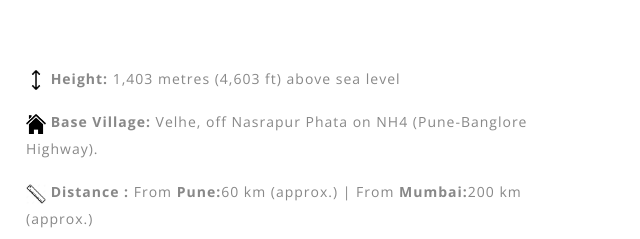
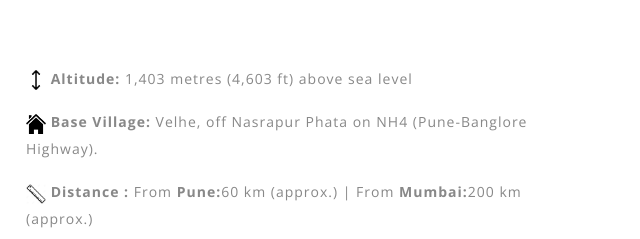
Before and after one commit to omkardesh/omkardesh.github.io, a plain HTML site: page Fort1.html in a window 1280 px wide. Shown: the part 374-613 px from the top of the page, 629-1269 px from the left. Drawn offline with nearby package versions, Linux system fonts and the light colour scheme.

Commit message:
corrections made

```diff
--- a/Fort1.html
+++ b/Fort1.html
@@ -119,7 +119,7 @@ Smartphone Compatible web template, free webdesigns for Nokia, Samsung, LG, Sony
 				<div class="col-md-6 news-right">
 					<!-- <h4>Welcome Wanderers,</h4> -->
 					<!-- <p class="sub_p">Also called as Prachandagad due to its sheer size. (In Marathi, "Prachanda" -> huge. "Gad" -> Fort). Was renamed as <b>Futulgaib</b> by Mughals due to the difficulty they faced while defending this fort due to its size.</p> -->
-					<p class="sub_p"><img src="images/height-icon.png" height="20px" width="20px"> <b>Height:</b> 1,403 metres (4,603 ft) above sea level</p>
+					<p class="sub_p"><img src="images/height-icon.png" height="20px" width="20px"> <b>Altitude:</b> 1,403 metres (4,603 ft) above sea level</p>
 					<p class="sub_p"><img src="images/home-icon.png" height="20px" width="20px"> <b>Base Village:</b> Velhe, off Nasrapur Phata on NH4 (Pune-Banglore Highway).</p>
 					<p class="sub_p"><img src="images/ruler-icon.png" height="20px" width="20px"> <b>Distance :</b> From <b>Pune:</b>60 km (approx.) | From <b>Mumbai:</b>200 km (approx.)</p>
 					<p class="sub_p"><img src="images/location-icon.png" height="20px" width="20px"> <b>Location on the map:</b> <div class="mapouter" style="height: 300px"><div class="gmap_canvas"><iframe width="500" height="500" id="gmap_canvas" src="https://maps.google.com/maps?q=fort%20torna&t=k&z=13&ie=UTF8&iwloc=&output=embed" frameborder="0" scrolling="no" marginheight="0" marginwidth="0"></iframe><a href="https://www.bitgeeks.net/embed-google-map/">bitgeeks</a></div><style>.mapouter{position:relative;text-align:right;height:500px;width:500px;}.gmap_canvas {overflow:hidden;background:none!important;height:300px;width:500px;}</style></div></p><br>
```
